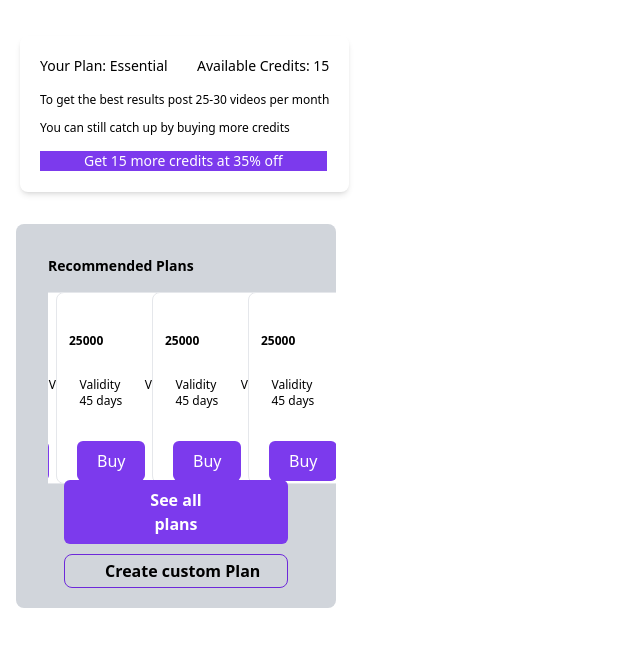
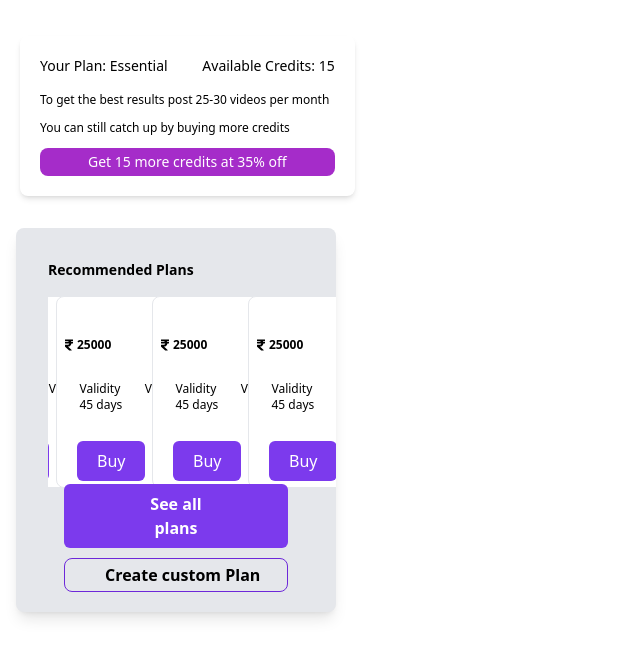
Before and after one commit to Chandan784/CreatorStudio, a Next.js app: page /pages/recharge-plan in a window 1280 px wide. Shown: the top 658 px of the page, without its empty margins (0-640 px from the left). Built offline with nearby package versions, Linux system fonts and the light colour scheme.

Commit message:
Recharge Page done for reviws

```diff
--- a/src/components/recharge/Cards.jsx
+++ b/src/components/recharge/Cards.jsx
@@ -1,12 +1,24 @@
 import React from 'react'
+import { FaFacebookSquare } from "react-icons/fa";
+import { FaInstagramSquare } from "react-icons/fa";
+import { FaLinkedin } from "react-icons/fa";
+import { FaYoutube } from "react-icons/fa";
+import { FaTwitter } from "react-icons/fa6";
+import { FaPinterestSquare } from "react-icons/fa";
+import { FaRupeeSign } from "react-icons/fa";
 
 const Cards = () => {
   return (
     <div className='bg-white w-max h-48 border rounded-lg'>
-    <h2 className='text-red-800 font-extrabold text-xs py-3 ps-36 pe-3'>5 Platforms</h2>
+    <h2 className='text-red-800 font-extrabold text-xs py-3 ps-36 pe-3 text-shadow-lg'>5 Platforms</h2>
     <div className='flex justify-between mb-4'>
-        <div><h2 className='text-black font-bold text-xs px-3'>25000</h2></div>
-        <div><h2 className='text-indigo-600 text-xs pe-3'>View Details</h2></div>
+        <div className='flex relative'>
+            <FaRupeeSign className='pl-2'/>
+            <h2 className='text-black font-bold text-xs pl-1'>25000</h2>
+        </div>
+        <div>
+            <h2 className='text-indigo-600 text-xs pe-3'>View Details</h2>
+        </div>
     </div>
     <div className='flex  justify-evenly pt-3'>
         <div>
@@ -22,11 +34,19 @@ const Cards = () => {
             <h2 className='text-black ps-6 text-xs'>5</h2>
         </div>
     </div>
-    <div>
-        <div className='flex ps-5 pt-8'>
+    <div className='flex justify-between pt-7'>
+        <div className='flex ps-5 '>
             <button className='bg-violet-600 hover:bg-violet-800 px-5 py-2 rounded-md text-white '>Buy</button>
         </div>
+        <div className='flex pr-1 pt-5'>
+            <FaFacebookSquare className='text-blue-600 ' />
+            <FaInstagramSquare className=''/>
+            <FaLinkedin className='text-blue-700'/>
+            <FaYoutube className='text-red-600'/>
+            <FaTwitter className='text-blue-400'/>
+            <FaPinterestSquare className='text-pink-800'/>
 
+         </div>
     </div>
 </div>
 
--- a/src/components/recharge/Recharge.jsx
+++ b/src/components/recharge/Recharge.jsx
@@ -16,7 +16,7 @@ const Recharge = () => {
                 <h2 className='text-black text-xs  font-sans pb-3'>You can still catch up by buying more credits</h2>
             </div>
             <div>
-                <button className='bg-violet-600 hover:bg-violet-600 text-white font-sans text-sm px-11 '>Get 15 more credits at 35% off</button>
+                <button className='bg-[#a52cc9] hover:bg-violet-600 text-white font-sans text-sm px-12 rounded-lg py-1 '>Get 15 more credits at 35% off</button>
             </div>
         </div>
 
--- a/src/components/recharge/RecomendedPlans.jsx
+++ b/src/components/recharge/RecomendedPlans.jsx
@@ -7,7 +7,7 @@ const RecomendedPlans = () => {
     <>
         <div className='bg-white h-full ps-4 pb-20'>
 
-            <div className='bg-gray-300 h-96 w-80 ps-8 rounded-lg relative '>
+            <div className='bg-gray-200 h-96 w-80 ps-8 shadow-lg rounded-lg relative '>
 
                 <h2 className='font-bold font-sans text-sm text-black pt-8 '>Recommended Plans</h2>
 
--- a/tailwind.config.mjs
+++ b/tailwind.config.mjs
@@ -14,3 +14,34 @@ export default {
   },
   plugins: [],
 };
+// tailwind.config.js
+module.exports = {
+  content: [
+    "./src/pages/**/*.{js,ts,jsx,tsx,mdx}",
+    "./src/components/**/*.{js,ts,jsx,tsx,mdx}",
+    "./src/app/**/*.{js,ts,jsx,tsx,mdx}",
+  ],
+  theme: {
+    extend: {
+      boxShadow: {
+        'text': '0 4px 6px rgba(0, 0, 0, 0.1)', // Custom text shadow
+      },
+    },
+  },
+  plugins: [
+    // Optional: Add plugin for text shadow if you want to go all-in on that
+    function ({ addUtilities }) {
+      addUtilities({
+        '.text-shadow': {
+          textShadow: '2px 2px 4px rgba(0, 0, 0, 0.3)', // Example shadow
+        },
+        '.text-shadow-md': {
+          textShadow: '4px 4px 6px rgba(0, 0, 0, 0.2)',
+        },
+        '.text-shadow-lg': {
+          textShadow: '6px 6px 8px rgba(0, 0, 0, 0.2)',
+        },
+      })
+    },
+  ],
+}
```
